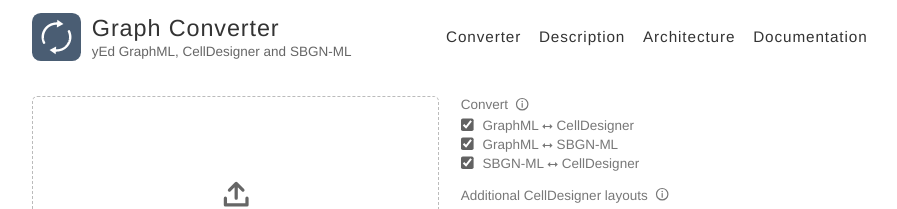
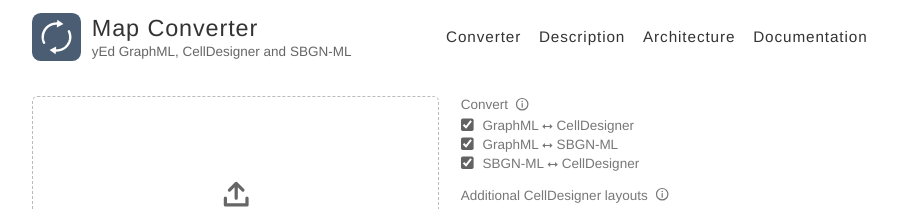
Before and after one commit to map-converter/map-converter.github.io, a Jekyll site: the page built from pages/converter.html, in a window 1280 px wide. Shown: the top 209 px of the page, without its empty margins (190-1087 px from the left). Built offline with Jekyll 4.4.1, drawn with Linux system fonts in a browser that asks for light colours.

Commit message:
Map Converter: the site's name and address after the rename
Co-Authored-By: Claude Opus 5.5 <noreply@anthropic.com>
Claude-Session: https://claude.ai/code/session_01RZmt2SSQCa2EK9VjHGgvFK

```diff
--- a/_config.yml
+++ b/_config.yml
@@ -3,7 +3,7 @@
 #
 
 # Name of your site (displayed in the header)
-name: Graph Converter
+name: Map Converter
 
 
 # Short bio or description (displayed in the header)
@@ -22,7 +22,7 @@ footer-links:
   email: metabolismregulation@googlegroups.com
   facebook:
   flickr:
-  github: graph-converter
+  github: map-converter
   instagram:
   linkedin:
   pinterest:
```
Also changed, not shown: CLAUDE.md (+3 -3 lines), README.md.
